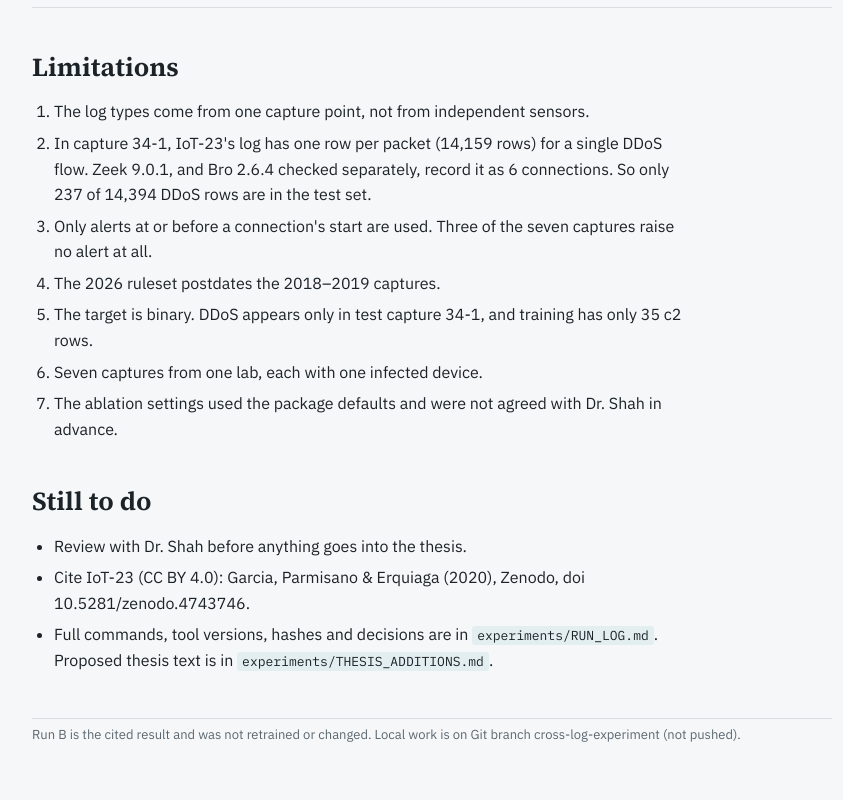
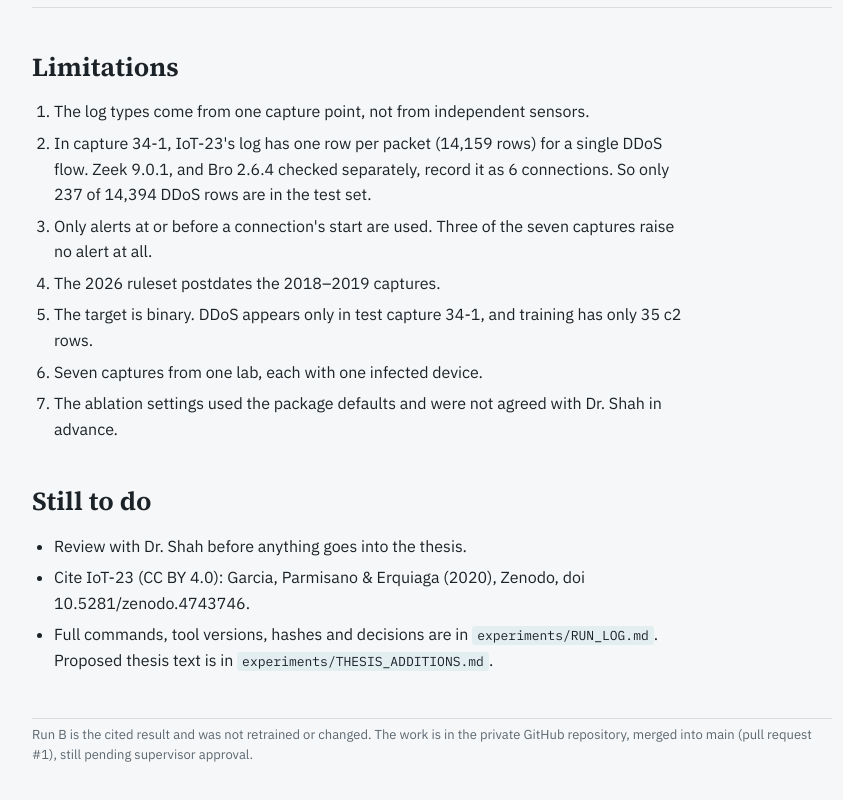
Before and after one commit to Abdullabintarish/iot-smart-home-integrated-detection-v4, a plain HTML site: page experiments/report/index.html in a window 1280 px wide. Shown: the part 3118-3918 px from the top of the page, without its empty margins (208-1051 px from the left). Drawn offline with Linux system fonts and the light colour scheme.

Commit message:
Record push and merge in run log; update stale status notes
Co-Authored-By: Claude Opus 5.5 <noreply@anthropic.com>

```diff
--- a/experiments/report/index.html
+++ b/experiments/report/index.html
@@ -211,7 +211,7 @@ footer { font-size: 13px; color: var(--muted); display: flex; flex-direction: co
 
   <footer>
     <hr>
-    <span>Run B is the cited result and was not retrained or changed. Local work is on Git branch cross-log-experiment (not pushed).</span>
+    <span>Run B is the cited result and was not retrained or changed. The work is in the private GitHub repository, merged into main (pull request #1), still pending supervisor approval.</span>
   </footer>
 </div>
 
```
Also changed, not shown: 2 other files.
